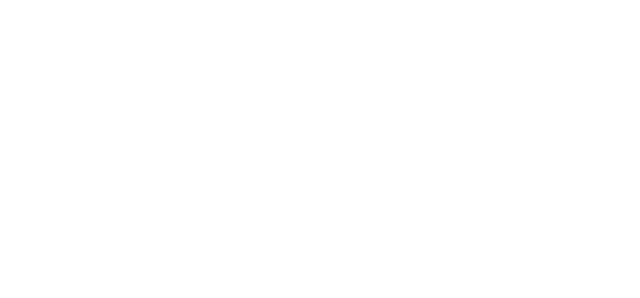
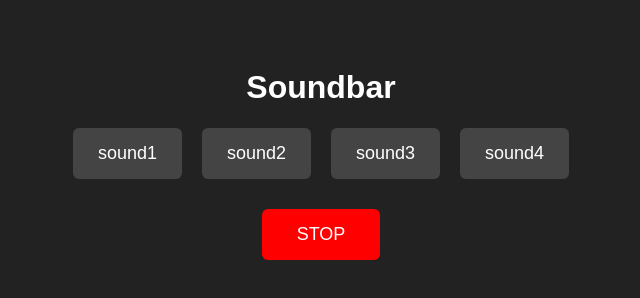
Before and after one commit to acciojob/Soundbar-mittalaman797-rgb, a website: page main.html in a window 1280 px wide. Shown: the whole page, without its empty margins (319-959 px from the left). Drawn offline with Linux system fonts and the light colour scheme.

Commit message:
created a submission

```diff
--- a/main.html
+++ b/main.html
@@ -1,16 +1,102 @@
 <!DOCTYPE html>
+<html lang="en">
+<head>
+    <meta charset="UTF-8">
+    <meta name="viewport" content="width=device-width, initial-scale=1.0">
+    <title>Soundbar</title>
 
-<html>
+    <style>
+        body {
+            background: #222;
+            color: white;
+            font-family: Arial;
+            text-align: center;
+            padding-top: 40px;
+        }
 
-<head>
-	<link rel="stylesheet" href="styles.css">
+        #buttons {
+            display: flex;
+            justify-content: center;
+            gap: 20px;
+            flex-wrap: wrap;
+            margin-bottom: 30px;
+        }
+
+        .btn {
+            background: #444;
+            padding: 15px 25px;
+            border: none;
+            font-size: 18px;
+            cursor: pointer;
+            border-radius: 6px;
+            color: white;
+            transition: 0.2s;
+        }
+
+        .btn:hover {
+            background: #666;
+        }
+
+        .stop {
+            background: red;
+            padding: 15px 35px;
+            border: none;
+            color: white;
+            font-size: 18px;
+            border-radius: 6px;
+            cursor: pointer;
+        }
+
+        .stop:hover {
+            background: rgb(200, 0, 0);
+        }
+    </style>
 </head>
+<body>
 
-<body>
-	<!-- the entire body must be written by student -->
-    <script type="text/javascript" src="./script.js">
-</script>
+    <h1>Soundbar</h1>
+
+    <div id="buttons"></div>
+
+    <button class="stop" id="stopBtn">STOP</button>
+
+    <script>
+        // List of sound names (without extension)
+        const sounds = ["sound1", "sound2", "sound3", "sound4"];
+
+        const buttonsDiv = document.getElementById("buttons");
+
+        sounds.forEach(sound => {
+            // Create sound button
+            const btn = document.createElement("button");
+            btn.classList.add("btn");
+            btn.innerText = sound;
+
+            btn.addEventListener("click", () => {
+                stopAllSounds();
+                document.getElementById(sound).play();
+            });
+
+            // Create audio tag
+            const audio = document.createElement("audio");
+            audio.src = `./sounds/${sound}.mp3`;
+            audio.id = sound;
+
+            buttonsDiv.appendChild(btn);
+            document.body.appendChild(audio);
+        });
+
+        // Stop all audio
+        function stopAllSounds() {
+            sounds.forEach(sound => {
+                const audio = document.getElementById(sound);
+                audio.pause();
+                audio.currentTime = 0;
+            });
+        }
+
+        document.getElementById("stopBtn").addEventListener("click", stopAllSounds);
+    </script>
 
 </body>
-
 </html>
```
